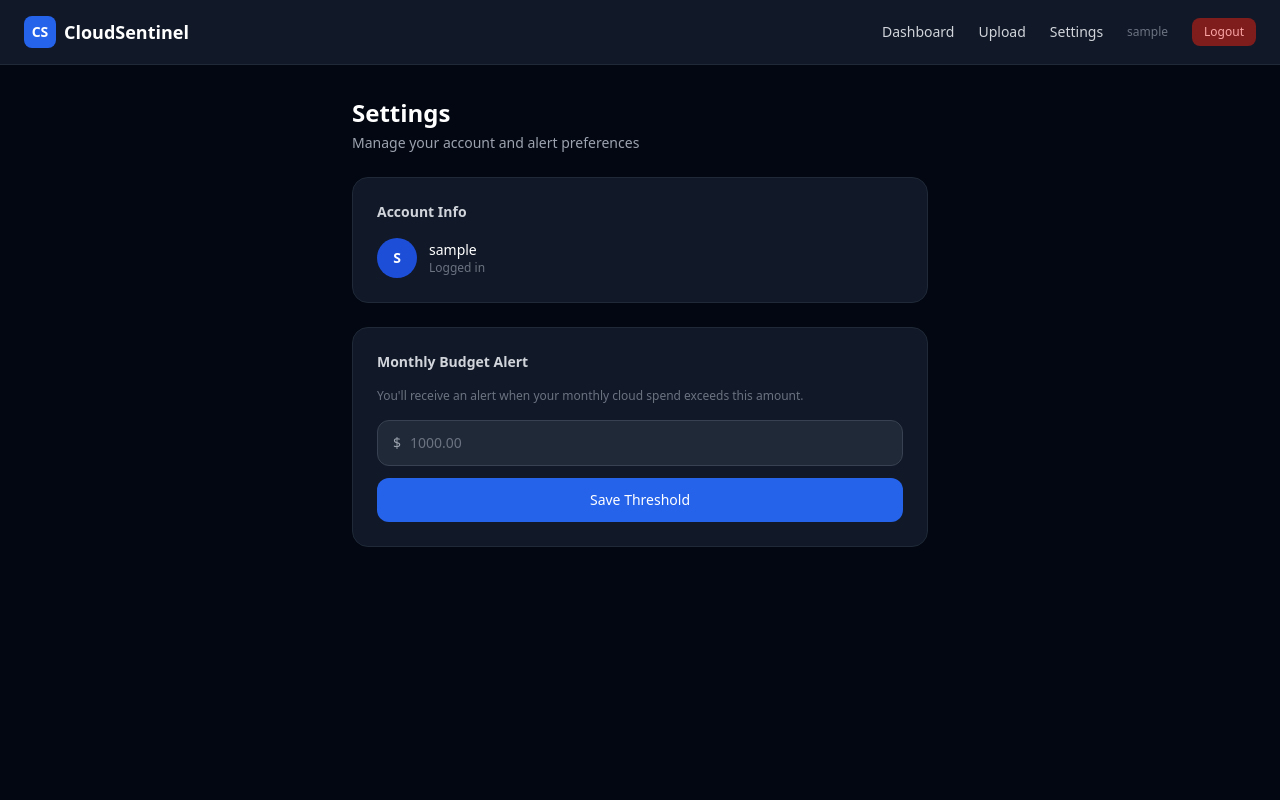
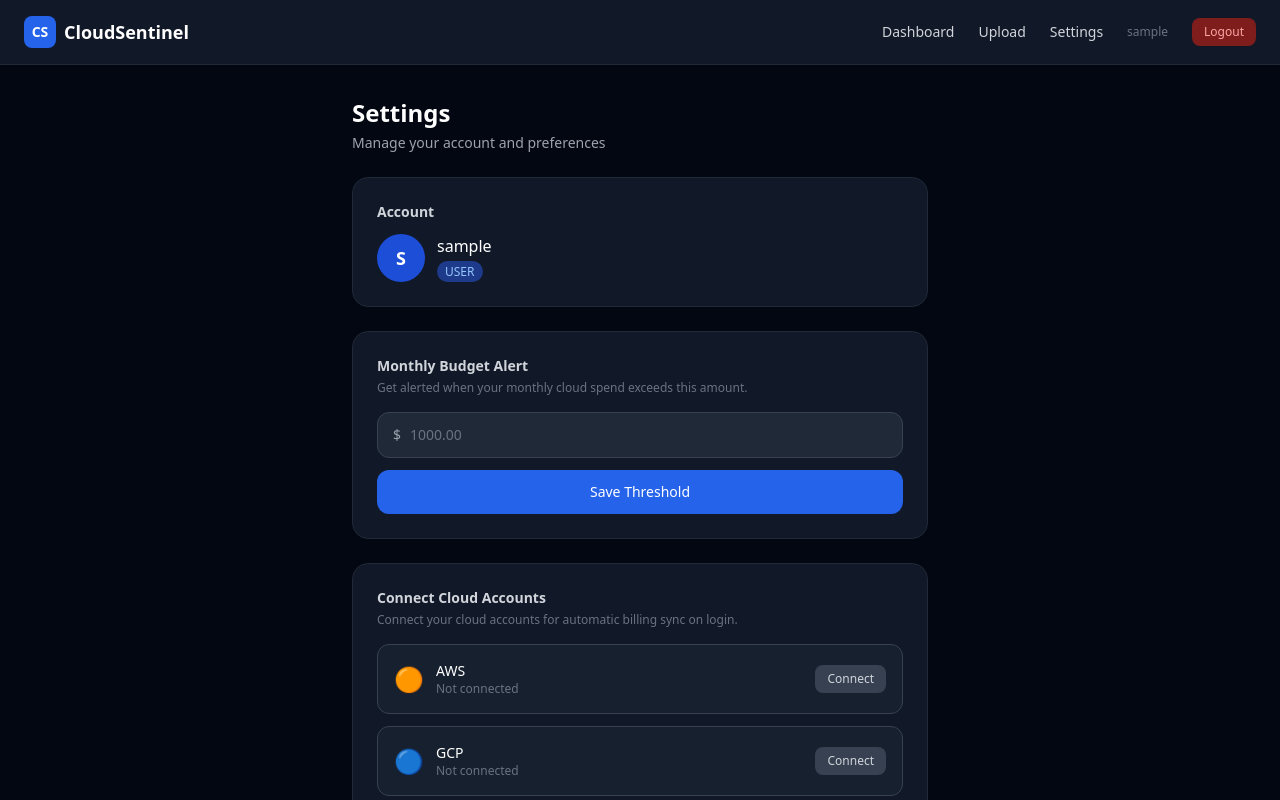
Before and after one commit to Yuvraj404s/CloudSentinel-SaaS, a React (Vite) app in the folder frontend/: page /settings in a window 1280 px wide. Shown: the top 800 px of the page. Built offline with nearby package versions, Linux system fonts and the light colour scheme; no server answers; sample sign-in values are in the browser's storage.

Commit message:
Improve: frontend/src/pages/Settings.jsx

```diff
--- a/frontend/src/pages/Settings.jsx
+++ b/frontend/src/pages/Settings.jsx
@@ -1,13 +1,35 @@
 import { useState, useEffect } from "react";
 import api from "../utils/axios";
 import { useAuth } from "../context/AuthContext";
+
+function CloudConnectCard({ provider, icon, color, connected, onConnect }) {
+  return (
+    <div className={`border rounded-xl p-4 flex items-center justify-between ${connected ? "border-green-700 bg-green-900/20" : "border-gray-700 bg-gray-800/50"}`}>
+      <div className="flex items-center gap-3">
+        <span className="text-2xl">{icon}</span>
+        <div>
+          <p className="text-sm font-medium text-white">{provider}</p>
+          <p className="text-xs text-gray-500">{connected ? "Connected — auto-sync enabled" : "Not connected"}</p>
+        </div>
+      </div>
+      <button onClick={() => onConnect(provider)}
+        className={`text-xs px-3 py-1.5 rounded-lg font-medium transition ${
+          connected ? "bg-green-800 text-green-300 hover:bg-green-700" : "bg-gray-700 text-gray-300 hover:bg-blue-600 hover:text-white"}`}>
+        {connected ? "✓ Connected" : "Connect"}
+      </button>
+    </div>
+  );
+}
 
 export default function Settings() {
   const { user } = useAuth();
   const [threshold, setThreshold] = useState("");
   const [current, setCurrent] = useState(null);
   const [saving, setSaving] = useState(false);
-  const [msg, setMsg] = useState("");
+  const [msg, setMsg] = useState({ text: "", type: "" });
+  const [connected, setConnected] = useState({ AWS: false, GCP: false, Azure: false });
+  const [showConnectModal, setShowConnectModal] = useState(null);
+  const [apiKey, setApiKey] = useState("");
 
   useEffect(() => {
     api.get("/alerts/status").then(({ data }) => {
@@ -18,57 +40,111 @@ export default function Settings() {
 
   const handleSave = async (e) => {
     e.preventDefault();
-    setSaving(true); setMsg("");
+    setSaving(true); setMsg({ text: "", type: "" });
     try {
       await api.put("/alerts/threshold", { threshold: parseFloat(threshold) });
       setCurrent(threshold);
-      setMsg("✅ Threshold updated successfully!");
-    } catch {
-      setMsg("❌ Failed to update threshold.");
+      setMsg({ text: "Threshold updated successfully!", type: "success" });
+    } catch (err) {
+      setMsg({ text: err.response?.data?.message || "Failed to update threshold.", type: "error" });
     } finally { setSaving(false); }
+  };
+
+  const handleConnect = (provider) => {
+    setShowConnectModal(provider);
+    setApiKey("");
+  };
+
+  const handleSaveConnection = () => {
+    if (!apiKey.trim()) return;
+    setConnected(prev => ({ ...prev, [showConnectModal]: true }));
+    setShowConnectModal(null);
+    // In a real app this would call the backend to store credentials securely
   };
 
   return (
     <div className="max-w-xl mx-auto space-y-6">
       <div>
         <h1 className="text-2xl font-bold text-white">Settings</h1>
-        <p className="text-gray-400 text-sm mt-1">Manage your account and alert preferences</p>
+        <p className="text-gray-400 text-sm mt-1">Manage your account and preferences</p>
       </div>
 
-      <div className="bg-gray-900 border border-gray-800 rounded-2xl p-6 space-y-4">
-        <h2 className="text-sm font-semibold text-gray-300">Account Info</h2>
+      {/* Account Info */}
+      <div className="bg-gray-900 border border-gray-800 rounded-2xl p-6 space-y-3">
+        <h2 className="text-sm font-semibold text-gray-300">Account</h2>
         <div className="flex items-center gap-3">
-          <div className="w-10 h-10 rounded-full bg-blue-700 flex items-center justify-center font-bold text-sm uppercase">
+          <div className="w-12 h-12 rounded-full bg-blue-700 flex items-center justify-center font-bold text-lg uppercase">
             {user?.username?.[0]}
           </div>
           <div>
-            <p className="text-white text-sm font-medium">{user?.username}</p>
-            <p className="text-gray-500 text-xs">Logged in</p>
+            <p className="text-white font-medium">{user?.username}</p>
+            <span className="text-xs bg-blue-900 text-blue-300 px-2 py-0.5 rounded-full">USER</span>
           </div>
         </div>
       </div>
 
+      {/* Budget Alert */}
       <div className="bg-gray-900 border border-gray-800 rounded-2xl p-6 space-y-4">
-        <h2 className="text-sm font-semibold text-gray-300">Monthly Budget Alert</h2>
-        <p className="text-gray-500 text-xs">You'll receive an alert when your monthly cloud spend exceeds this amount.</p>
+        <div>
+          <h2 className="text-sm font-semibold text-gray-300">Monthly Budget Alert</h2>
+          <p className="text-gray-500 text-xs mt-1">Get alerted when your monthly cloud spend exceeds this amount.</p>
+        </div>
         {current && (
-          <p className="text-xs text-blue-400">Current threshold: <strong>${parseFloat(current).toFixed(2)}</strong></p>
+          <div className="flex items-center gap-2 text-xs text-blue-400 bg-blue-900/20 border border-blue-800 rounded-lg px-3 py-2">
+            🎯 Current threshold: <strong>${parseFloat(current).toFixed(2)}</strong>
+          </div>
         )}
         <form onSubmit={handleSave} className="space-y-3">
           <div className="relative">
             <span className="absolute left-4 top-1/2 -translate-y-1/2 text-gray-400 text-sm">$</span>
-            <input
-              type="number" value={threshold} onChange={e => setThreshold(e.target.value)}
+            <input type="number" value={threshold} onChange={e => setThreshold(e.target.value)}
               placeholder="1000.00" min="0" step="0.01" required
               className="w-full bg-gray-800 border border-gray-700 rounded-xl pl-8 pr-4 py-3 text-sm text-white placeholder-gray-500 outline-none focus:border-blue-500 transition" />
           </div>
-          {msg && <p className={`text-xs ${msg.startsWith("✅") ? "text-green-400" : "text-red-400"}`}>{msg}</p>}
+          {msg.text && (
+            <p className={`text-xs flex gap-1 ${msg.type === "success" ? "text-green-400" : "text-red-400"}`}>
+              {msg.type === "success" ? "✅" : "⚠️"} {msg.text}
+            </p>
+          )}
           <button type="submit" disabled={saving}
             className="w-full bg-blue-600 hover:bg-blue-500 disabled:opacity-40 text-white font-medium py-3 rounded-xl transition text-sm">
             {saving ? "Saving..." : "Save Threshold"}
           </button>
         </form>
       </div>
+
+      {/* Cloud Connections */}
+      <div className="bg-gray-900 border border-gray-800 rounded-2xl p-6 space-y-4">
+        <div>
+          <h2 className="text-sm font-semibold text-gray-300">Connect Cloud Accounts</h2>
+          <p className="text-gray-500 text-xs mt-1">Connect your cloud accounts for automatic billing sync on login.</p>
+        </div>
+        <div className="space-y-3">
+          <CloudConnectCard provider="AWS" icon="🟠" color="orange" connected={connected.AWS} onConnect={handleConnect} />
+          <CloudConnectCard provider="GCP" icon="🔵" color="blue" connected={connected.GCP} onConnect={handleConnect} />
+          <CloudConnectCard provider="Azure" icon="🔷" color="blue" connected={connected.Azure} onConnect={handleConnect} />
+        </div>
+        <p className="text-xs text-gray-600">💡 Connected accounts will auto-fetch billing data daily. You can still upload CSV manually.</p>
+      </div>
+
+      {/* Connect Modal */}
+      {showConnectModal && (
+        <div className="fixed inset-0 bg-black/60 flex items-center justify-center z-50 px-4">
+          <div className="bg-gray-900 border border-gray-700 rounded-2xl p-6 w-full max-w-sm space-y-4">
+            <h3 className="font-semibold text-white">Connect {showConnectModal}</h3>
+            <p className="text-xs text-gray-400">Enter your {showConnectModal} API key to enable automatic billing sync.</p>
+            <input value={apiKey} onChange={e => setApiKey(e.target.value)}
+              placeholder={`${showConnectModal} API Key / Access Key`}
+              className="w-full bg-gray-800 border border-gray-700 rounded-xl px-4 py-3 text-sm text-white placeholder-gray-500 outline-none focus:border-blue-500 transition" />
+            <div className="flex gap-2">
+              <button onClick={() => setShowConnectModal(null)}
+                className="flex-1 bg-gray-800 hover:bg-gray-700 text-gray-300 py-2.5 rounded-xl text-sm transition">Cancel</button>
+              <button onClick={handleSaveConnection} disabled={!apiKey.trim()}
+                className="flex-1 bg-blue-600 hover:bg-blue-500 disabled:opacity-40 text-white py-2.5 rounded-xl text-sm transition">Connect</button>
+            </div>
+          </div>
+        </div>
+      )}
     </div>
   );
 }
```
